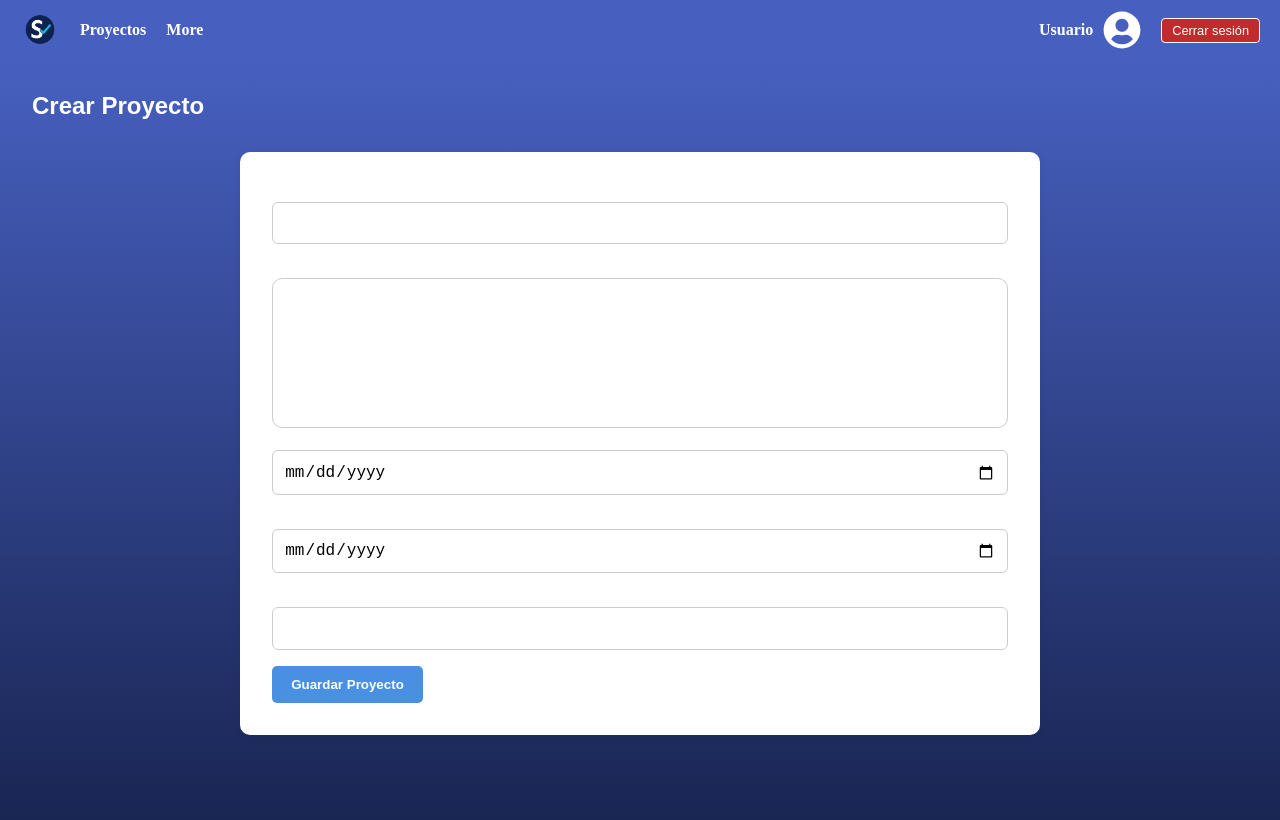
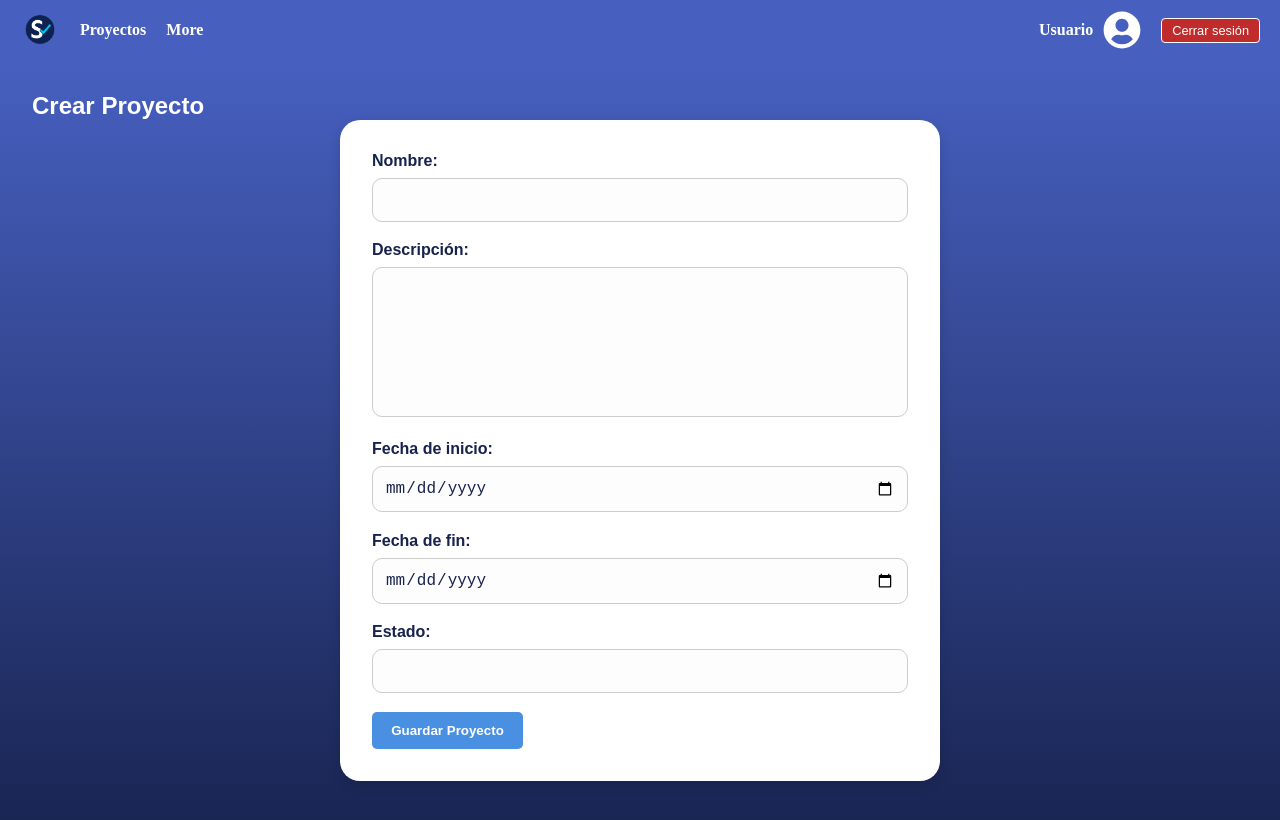
Before and after one commit to Jusm8/gestor-facturas, a React (Vite) app in the folder client/: page /proyectos/nuevo in a window 1280 px wide. Shown: the top 820 px of the page. Built offline with nearby package versions, Linux system fonts and the light colour scheme; sample sign-in values are in the browser's storage.

Commit message:
Productos y clientes dependientes de los proyectos

```diff
--- a/client/src/assets/styles/Proyectos.css
+++ b/client/src/assets/styles/Proyectos.css
@@ -102,3 +102,47 @@
   margin-top: 2rem;
   color: #eeeeee;
 }
+
+.proyecto-form {
+  max-width: 600px;
+  margin: 0 auto;
+  background-color: #ffffff;
+  padding: 2rem;
+  border-radius: 20px;
+  box-shadow: 0 4px 12px rgba(0, 0, 0, 0.15);
+  color: #17224d;
+}
+
+.proyecto-form label {
+  display: block;
+  margin-bottom: 0.5rem;
+  color: #17224d;
+  font-weight: bold;
+}
+
+.proyecto-form input,
+.proyecto-form textarea {
+  width: 100%;
+  padding: 0.75rem;
+  margin-bottom: 1.2rem;
+  border: 1px solid #ccc;
+  border-radius: 10px;
+  font-size: 1rem;
+  color: #17224d;
+  background-color: #fdfdfd;
+}
+
+.proyecto-form button {
+  background-color: #4760c0;
+  color: white;
+  padding: 0.8rem 1.5rem;
+  border: none;
+  border-radius: 10px;
+  cursor: pointer;
+  font-weight: bold;
+  transition: background 0.2s ease;
+}
+
+.proyecto-form button:hover {
+  background-color: #3146a1;
+}
--- a/client/src/pages/Dashboard.tsx
+++ b/client/src/pages/Dashboard.tsx
@@ -23,7 +23,10 @@ const Dashboard = () => {
       }
     };
 
-    if (idProyecto) fetchNombreProyecto();
+    if (idProyecto) {
+      localStorage.setItem('proyectoActual', idProyecto);
+      fetchNombreProyecto();
+    }
   }, [idProyecto]);
 
   return (
@@ -37,21 +40,33 @@ const Dashboard = () => {
       <p>¿Qué deseas hacer?</p>
 
       <div className="dashboard-grid">
-        <div className="dashboard-card" onClick={() => navigate(`/proyectos/${idProyecto}`)}>
+        <div className="dashboard-card" onClick={() => {
+          localStorage.setItem('proyectoActual', idProyecto || '');
+          navigate(`/proyectos/${idProyecto}`);
+        }}>
           <span className="emoji">📄</span>
           <h3>Documentos</h3>
           <p>Presupuestos y facturas del proyecto.</p>
         </div>
-        <div className="dashboard-card" onClick={() => navigate('/ListaClientes')}>
+
+        <div className="dashboard-card" onClick={() => {
+          localStorage.setItem('proyectoActual', idProyecto || '');
+          navigate('/ListaClientes');
+        }}>
           <span className="emoji">👥</span>
           <h3>Clientes</h3>
           <p>Gestionar tus clientes.</p>
         </div>
-        <div className="dashboard-card" onClick={() => navigate('/productos')}>
+
+        <div className="dashboard-card" onClick={() => {
+          localStorage.setItem('proyectoActual', idProyecto || '');
+          navigate('/productos');
+        }}>
           <span className="emoji">📦</span>
           <h3>Productos</h3>
           <p>Gestionar tus productos.</p>
         </div>
+
       </div>
     </div>
   );
--- a/client/src/pages/FormularioCliente.tsx
+++ b/client/src/pages/FormularioCliente.tsx
@@ -50,6 +50,7 @@ export default function FormularioCliente() {
         e.preventDefault();
         const token = localStorage.getItem('token');
         const user = JSON.parse(localStorage.getItem('user') || '{}');
+        const proyectoActual = localStorage.getItem('proyectoActual');
 
         try {
             const res = await fetch(`http://localhost:3001/api/gestion/clientes${esEdicion ? '/' + id : ''}`, {
@@ -58,7 +59,11 @@ export default function FormularioCliente() {
                     'Content-Type': 'application/json',
                     Authorization: `Bearer ${token}`
                 },
-                body: JSON.stringify({ ...formulario, Usuario_idUsuario: user.id })
+                body: JSON.stringify({
+                    ...formulario,
+                    Usuario_idUsuario: user.id,
+                    Proyecto_idProyecto: Number(proyectoActual)
+                })
             });
 
             const data = await res.json();
--- a/client/src/pages/FormularioProducto.tsx
+++ b/client/src/pages/FormularioProducto.tsx
@@ -53,6 +53,7 @@ export default function FormularioProducto() {
         e.preventDefault();
         const token = localStorage.getItem('token');
         const user = JSON.parse(localStorage.getItem('user') || '{}');
+        const proyectoActual = localStorage.getItem('proyectoActual');
 
         try {
             const res = await fetch(`http://localhost:3001/api/gestion/productos${esEdicion ? '/' + id : ''}`, {
@@ -61,7 +62,12 @@ export default function FormularioProducto() {
                     'Content-Type': 'application/json',
                     Authorization: `Bearer ${token}`
                 },
-                body: JSON.stringify({ ...formulario, precio: parseFloat(formulario.precio), Usuario_idUsuario: user.id })
+                body: JSON.stringify({
+                    ...formulario,
+                    precio: parseFloat(formulario.precio),
+                    Usuario_idUsuario: user.id,
+                    Proyecto_idProyecto: proyectoActual
+                })
             });
 
             if (res.ok) {
--- a/client/src/pages/ListaClientes.tsx
+++ b/client/src/pages/ListaClientes.tsx
@@ -18,14 +18,14 @@ export default function ListaClientes() {
   const [error, setError] = useState<string | null>(null);
   const navigate = useNavigate();
 
-  const { idProyecto } = useParams();
+  const idProyecto = localStorage.getItem('proyectoActual');
 
   const cargarClientes = async () => {
     const token = localStorage.getItem('token');
     const user = JSON.parse(localStorage.getItem('user') || '{}');
 
     try {
-      const res = await fetch(`http://localhost:3001/api/gestion/clientes/usuario/${user.id}`, {
+      const res = await fetch(`http://localhost:3001/api/gestion/clientes/usuario/${user.id}/proyecto/${idProyecto}`, {
         headers: { Authorization: `Bearer ${token}` },
       });
       const data = await res.json();
@@ -37,14 +37,13 @@ export default function ListaClientes() {
       } else {
         console.error('Error del backend:', data?.error);
         setError(data?.error || 'Error al obtener clientes');
+        //Si da error limpio
         setClientes([]);
-        //Si da error limpio
       }
     } catch (err) {
       console.error('Error cargando clientes:', err);
       setError('No se pudo conectar con el servidor');
       setClientes([]);
-      //Para evitar errores
     }
   };
 
--- a/client/src/pages/ListaProductos.tsx
+++ b/client/src/pages/ListaProductos.tsx
@@ -17,14 +17,15 @@ export default function ListaProductos() {
   const [error, setError] = useState<string | null>(null);
   const navigate = useNavigate();
 
-  const { idProyecto } = useParams();
+  const params = useParams();
+  const idProyecto = params.idProyecto || localStorage.getItem('proyectoActual');
 
   const cargarProductos = async () => {
     const token = localStorage.getItem('token');
     const user = JSON.parse(localStorage.getItem('user') || '{}');
 
     try {
-      const res = await fetch(`http://localhost:3001/api/gestion/productos/usuario/${user.id}`, {
+      const res = await fetch(`http://localhost:3001/api/gestion/productos/usuario/${user.id}/proyecto/${idProyecto}`, {
         headers: { Authorization: `Bearer ${token}` },
       });
       const data = await res.json();
```
Also changed, not shown: 2 other files (tests, documents, lock files or other folders).
